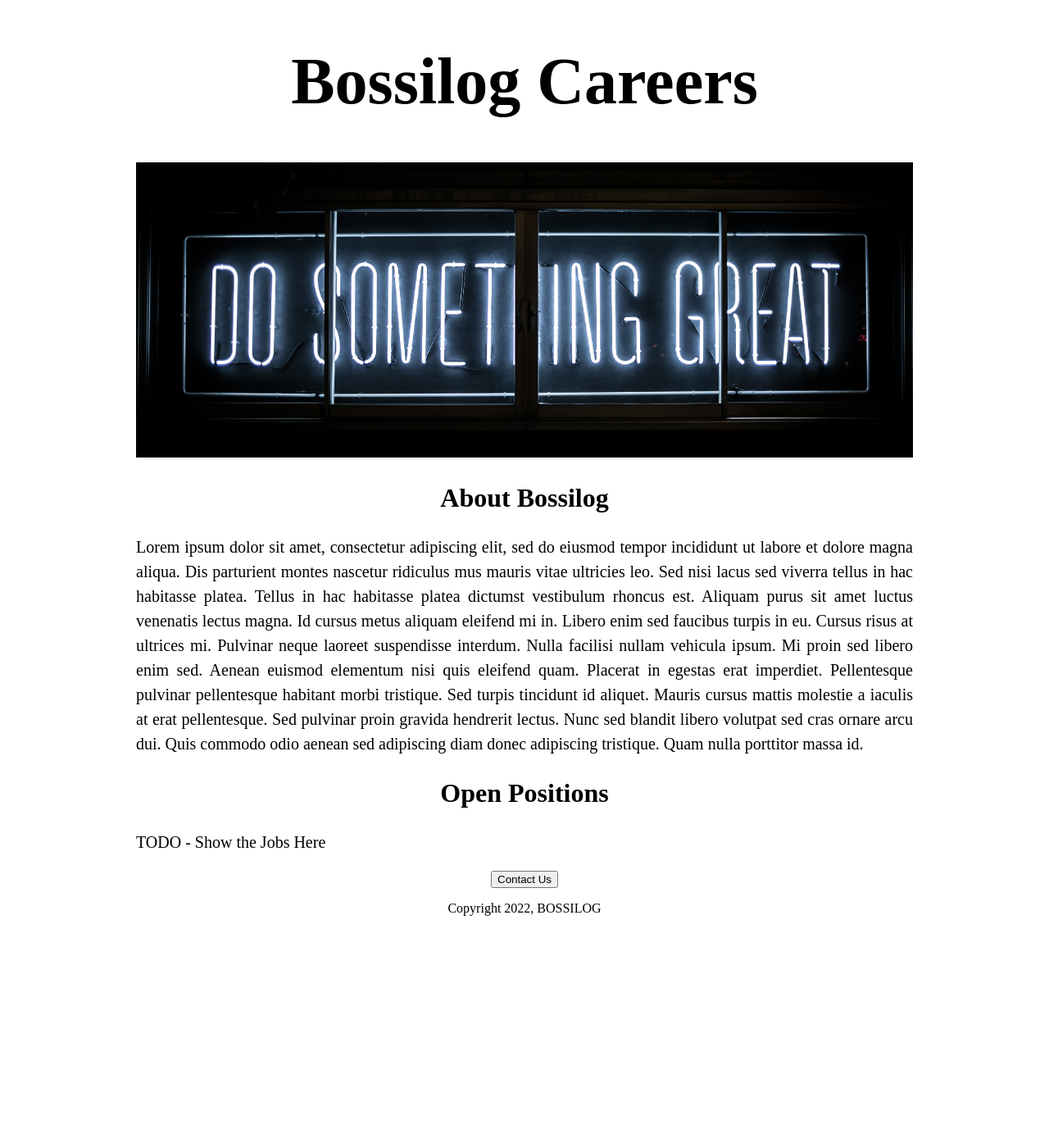
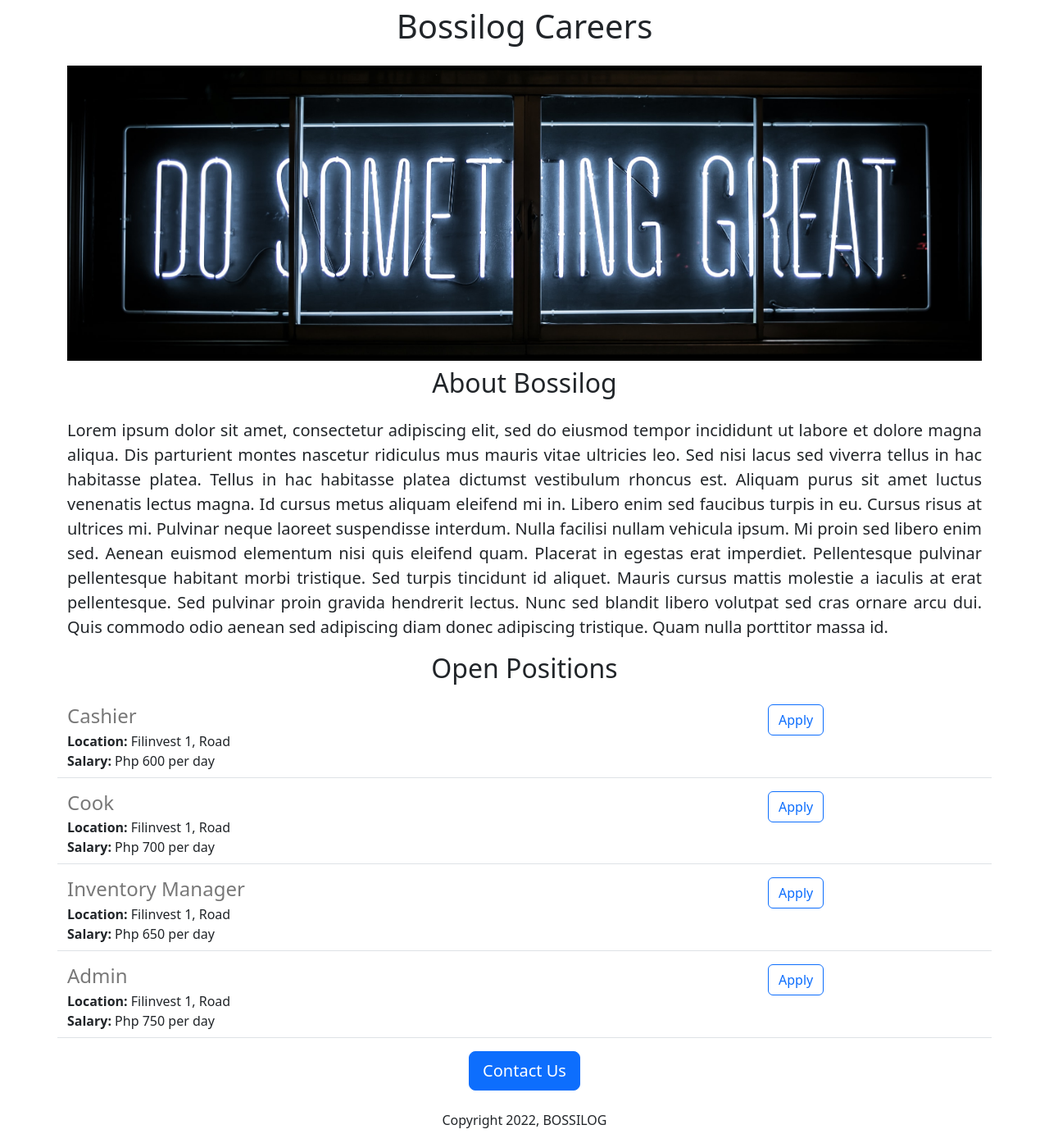
Before and after one commit to jayzien09/freecode-camp-practice-2, a Flask app: page / in a window 1280 px wide. Shown: the whole page at 82% size. Before the commit the page ends 1117 px from the top, so only its background shows below. Run offline with Flask 2, Linux system fonts and the light colour scheme.

Commit message:
added dynamic data

```diff
--- a/app.py
+++ b/app.py
@@ -1,10 +1,42 @@
-from flask import Flask, render_template
+from flask import Flask, render_template, jsonify
 
 app = Flask(__name__)
 
+JOBS = [
+  {
+    'id': 1,
+    'title': "Cashier",
+    'location': "Filinvest 1, Road",
+    'salary': 'Php 600 per day'
+  },
+  {
+    'id': 2,
+    'title': "Cook",
+    'location': "Filinvest 1, Road",
+    'salary': 'Php 700 per day'
+  },
+  {
+    'id': 3,
+    'title': "Inventory Manager",
+    'location': "Filinvest 1, Road",
+    'salary': 'Php 650 per day'
+  },
+  {
+    'id': 4,
+    'title': "Admin",
+    'location': "Filinvest 1, Road",
+    'salary': 'Php 750 per day'
+  }
+]
+
+
 @app.route("/") #so example facebook/jaymark ung jaymark ung route
 def intro_header():
-    return render_template('home.html')
+    return render_template('home.html', jobs=JOBS)
+
+@app.route("/api/jobs")
+def list_jobs():
+  return jsonify(JOBS)
 
 if __name__ == '__main__':
   app.run(host='0.0.0.0', debug=True)
--- a/templates/home.html
+++ b/templates/home.html
@@ -2,56 +2,41 @@
 <html>
   <head>
     <title>Bossilog Careers</title>
+    <meta charset="utf-8">
+    <meta name="viewport" content="width=device-width, initial-scale=1">
+    <link href="https://cdn.jsdelivr.net/npm/bootstrap@5.3.0-alpha1/dist/css/bootstrap.min.css" rel="stylesheet" integrity="sha384-GLhlTQ8iRABdZLl6O3oVMWSktQOp6b7In1Zl3/Jr59b6EGGoI1aFkw7cmDA6j6gD" crossorigin="anonymous">
     <style>
-      h1{
-        font-size: 80px;
-        font-family: bold;
-        color: rgb(0,0,0);
-        text-align: center;
-      }
       #banner{
+        height:360px;
         width: 100%;
-        height: 360px;
         object-fit: cover;
       }
-
-      h2{
-        font-size: 32px;
-        text-align: center;
-        font-weight: bold;
-      }
-
-      .bodytext {
-        font-weight:normal;
-        text-align: justify;
-        font-size: 20px;
-        line-height: 1.5;
-      }
-
-      #container{
-        max-width: 75%;
-        margin: 0 auto 0 auto;
-      }
+      .lead{text-align:justify;}
     </style>
   </head>
 
   <body>
-    <div id = "container">
-      <h1>Bossilog Careers</h1>
+    <div class="container">
+      <h1 class="text-center mt-2 mb-4">Bossilog Careers</h1>
 
-    <img id = "banner" src = "https://python-tutorial-website.jay-markmark6.repl.co/static/banner.jpg">
+      <img class = "img-fluid" id = "banner" src = "https://python-tutorial-website.jay-markmark6.repl.co/static/banner.jpg">
 
-    <h2>About Bossilog</h2>
+      <h2 class="text-center mt-2 mb-4">About Bossilog</h2>
 
-    <p class="bodytext">Lorem ipsum dolor sit amet, consectetur adipiscing elit, sed do eiusmod tempor incididunt ut labore et dolore magna aliqua. Dis parturient montes nascetur ridiculus mus mauris vitae ultricies leo. Sed nisi lacus sed viverra tellus in hac habitasse platea. Tellus in hac habitasse platea dictumst vestibulum rhoncus est. Aliquam purus sit amet luctus venenatis lectus magna. Id cursus metus aliquam eleifend mi in. Libero enim sed faucibus turpis in eu. Cursus risus at ultrices mi. Pulvinar neque laoreet suspendisse interdum. Nulla facilisi nullam vehicula ipsum. Mi proin sed libero enim sed. Aenean euismod elementum nisi quis eleifend quam. Placerat in egestas erat imperdiet. Pellentesque pulvinar pellentesque habitant morbi tristique. Sed turpis tincidunt id aliquet. Mauris cursus mattis molestie a iaculis at erat pellentesque. Sed pulvinar proin gravida hendrerit lectus. Nunc sed blandit libero volutpat sed cras ornare arcu dui. Quis commodo odio aenean sed adipiscing diam donec adipiscing tristique. Quam nulla porttitor massa id.</p>
+      <p class = "lead">Lorem ipsum dolor sit amet, consectetur adipiscing elit, sed do eiusmod tempor incididunt ut labore et dolore magna aliqua. Dis parturient montes nascetur ridiculus mus mauris vitae ultricies leo. Sed nisi lacus sed viverra tellus in hac habitasse platea. Tellus in hac habitasse platea dictumst vestibulum rhoncus est. Aliquam purus sit amet luctus venenatis lectus magna. Id cursus metus aliquam eleifend mi in. Libero enim sed faucibus turpis in eu. Cursus risus at ultrices mi. Pulvinar neque laoreet suspendisse interdum. Nulla facilisi nullam vehicula ipsum. Mi proin sed libero enim sed. Aenean euismod elementum nisi quis eleifend quam. Placerat in egestas erat imperdiet. Pellentesque pulvinar pellentesque habitant morbi tristique. Sed turpis tincidunt id aliquet. Mauris cursus mattis molestie a iaculis at erat pellentesque. Sed pulvinar proin gravida hendrerit lectus. Nunc sed blandit libero volutpat sed cras ornare arcu dui. Quis commodo odio aenean sed adipiscing diam donec adipiscing tristique. Quam nulla porttitor massa id.</p>
 
-    <h2>Open Positions</h2>
+      <h2 class="text-center mt-2 mb-4">Open Positions</h2>
 
-    <p class="bodytext"> TODO - Show the Jobs Here</p>
+      <div>
+        {% for job in jobs %}
+          {% include 'jobitem.html'%}
+        {% endfor %}
+      </div>
 
-    <div style = "text-align: center;">
-      <button> Contact Us</button>
-      <p> Copyright 2022, BOSSILOG</p>
+      <div  class="text-center">
+        <button class="btn btn-primary btn-lg"> Contact Us</button>
+        <p class="mt-4"> Copyright 2022, BOSSILOG</p>
+      </div>
     </div>
   </body>
 </html>
--- /dev/null
+++ b/templates/jobitem.html
@@ -0,0 +1,16 @@
+<div class ="border-bottom row" style="margin-bottom:16px; padding-bottom:8px;">
+  <div class="col-9">
+    <h4 style="color:rgb(120,120,120); margin-bottom: 4px;">{{job['title']}}</h4>
+    <div>
+      <b>Location:</b> {{job['location']}}
+    </div>
+    {% if 'salary' in job%}
+    <div>
+      <b>Salary:</b> {{job['salary']}}
+    </div>
+    {% endif %}
+  </div>
+  <div class="col-3">
+    <button type="button" class="btn btn-outline-primary">Apply</button>
+  </div>
+</div>
```
